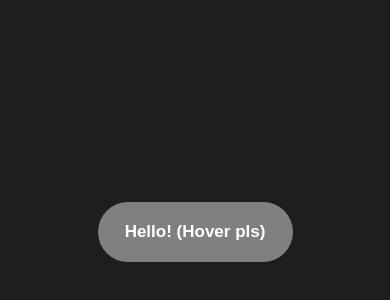
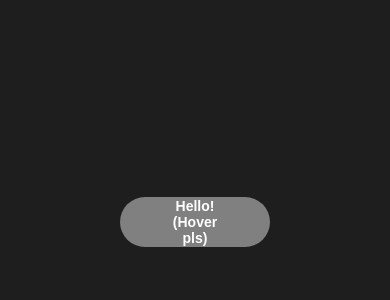
Before and after one commit to rejex-visions/coolbutton.1, a plain HTML site: page index.html in a window 390 px wide. Shown: the part 200-500 px from the top of the page. Drawn offline with Linux system fonts and the light colour scheme.

Commit message:
previous bugs fixed.

```diff
--- a/index.html
+++ b/index.html
@@ -19,7 +19,7 @@
       background: #1e1e1e;
       margin: 0;
       font-family: 'Roboto', sans-serif;
-      padding: 10px;
+      overflow: hidden; /* Prevent scroll bars */
     }
 
     .cool-button {
@@ -27,8 +27,7 @@
       color: white;
       border: none;
       border-radius: 50px;
-      width: 80%;
-      max-width: 195px;
+      width: 195px;
       height: 60px;
       font-size: 17px;
       cursor: pointer;
@@ -40,12 +39,11 @@
     .cool-button.hovered {
       background: linear-gradient(90deg, rgb(255, 35, 35), rgb(58, 58, 255));
       box-shadow: 0 0 20px rgba(255, 0, 150, 0.6);
-      transform: scale(1.05);
+      transform: scale(1.1);
     }
 
     .cool-button.expanded {
-      max-width: 90%;
-      width: 90%;
+      width: 570px;
     }
 
     .text-layer {
@@ -54,12 +52,8 @@
       left: 50%;
       transform: translate(-50%, -50%);
       transition: opacity 0.3s ease;
-      white-space: normal;
-      text-align: center;
+      white-space: nowrap;
       font-weight: 600;
-      padding: 0 10px;
-      width: 100%;
-      box-sizing: border-box;
     }
 
     .static-text {
@@ -93,6 +87,28 @@
 
     .visible {
       opacity: 1;
+    }
+
+    /* Responsive styles for smaller screens */
+    @media (max-width: 600px) {
+      .cool-button {
+        width: 150px; /* Smaller initial width for mobile */
+        height: 50px; /* Slightly smaller height */
+        font-size: 14px; /* Smaller font size */
+      }
+
+      .cool-button.expanded {
+        width: 90vw; /* Use viewport width to fit screen, with some padding */
+        max-width: 350px; /* Prevent it from getting too wide on larger mobile screens */
+      }
+
+      .text-layer {
+        font-size: 14px; /* Match the button's font size */
+        white-space: normal; /* Allow text wrapping */
+        text-align: center; /* Center the text */
+        padding: 0 10px; /* Add padding to prevent text from touching edges */
+        box-sizing: border-box; /* Ensure padding doesn't increase size */
+      }
     }
   </style>
 </head>
```
Lines whose indentation alone changed are shown as unchanged.
